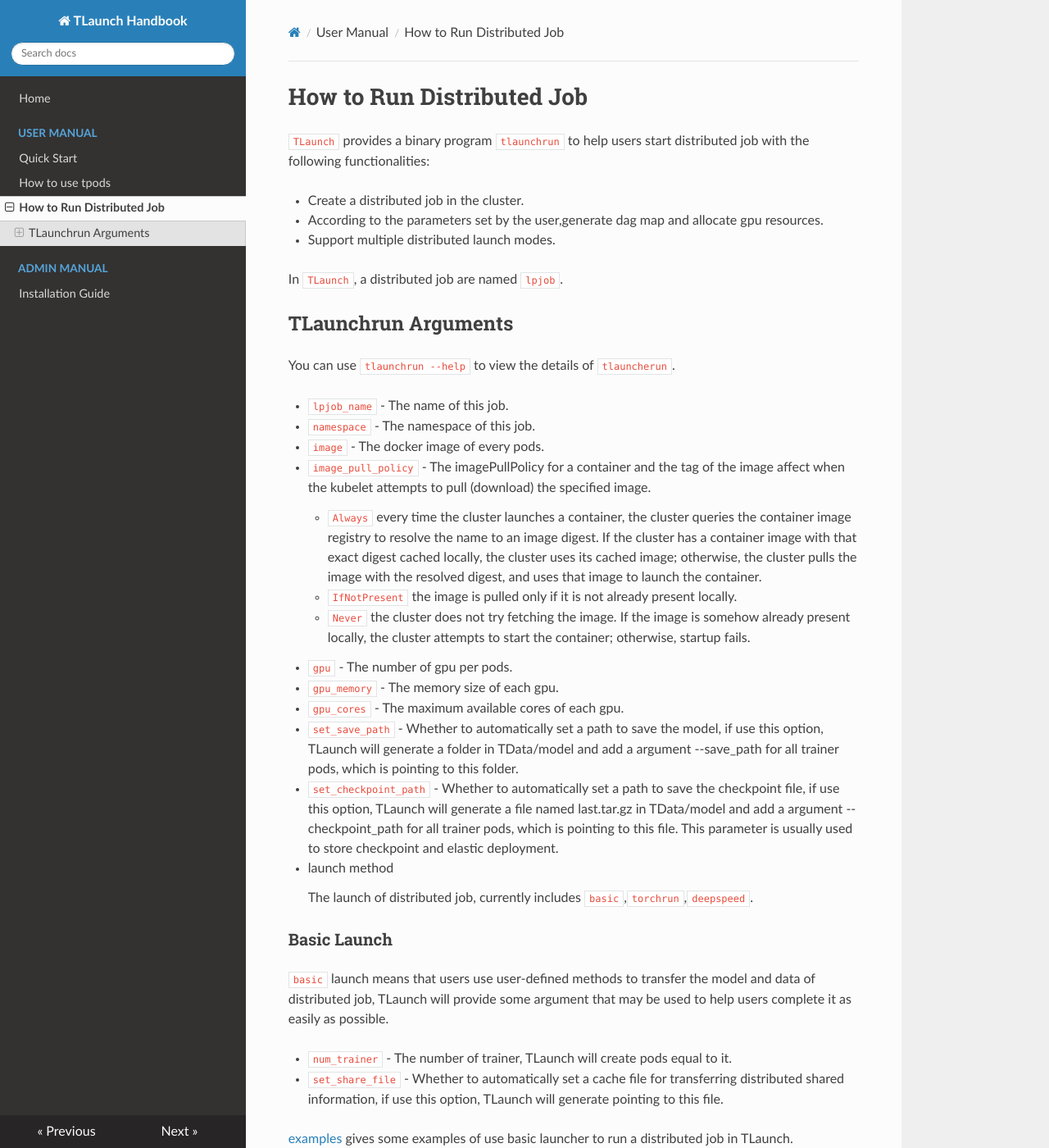
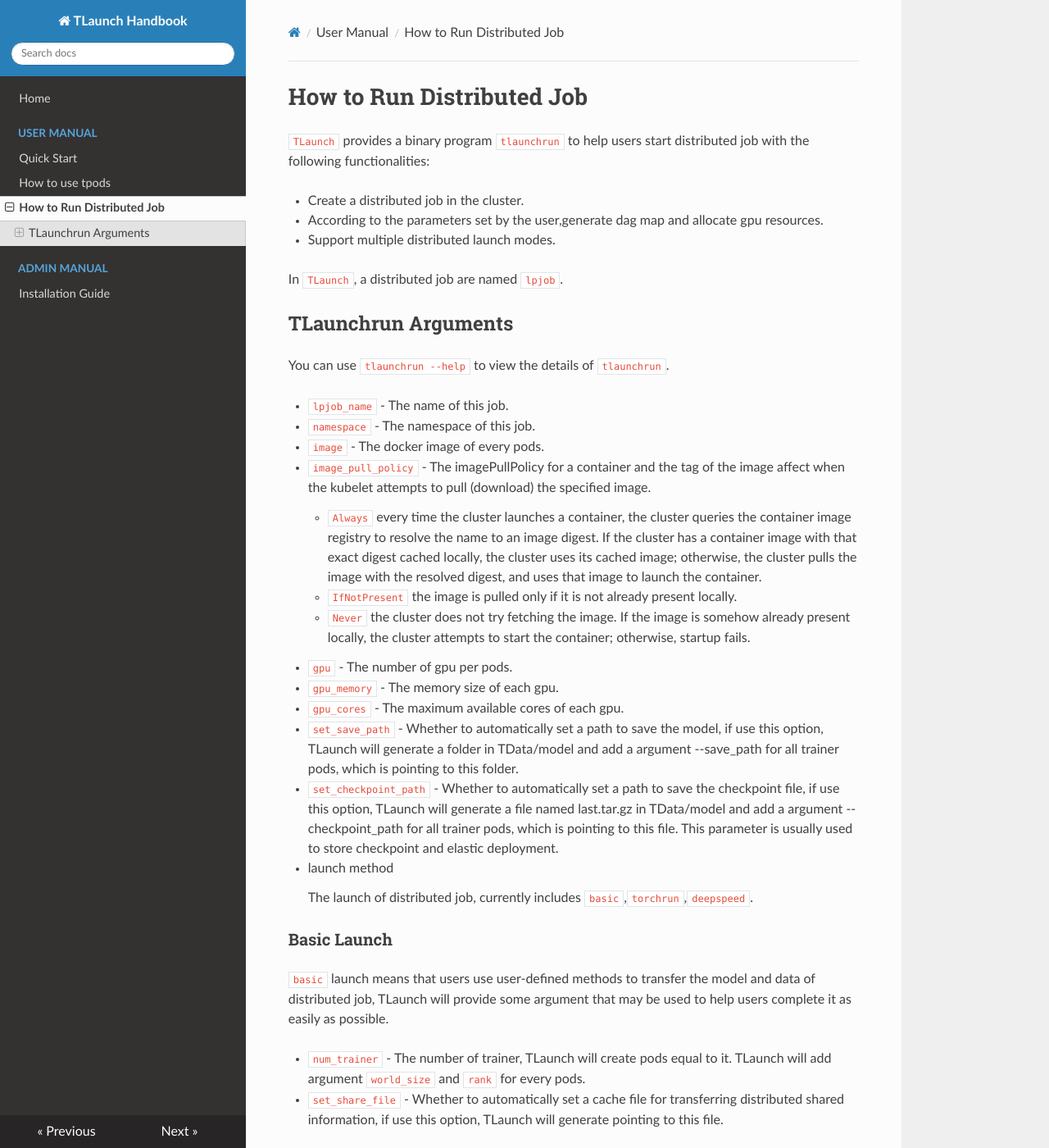
Before and after one commit to TARTRL/TLaunch, an MkDocs documentation site: the page built from docs/manual/cluster-user/how-to-run-distributed-job.md, in a window 1280 px wide and 1400 px high. Shown: the whole window at 82% size. Built offline with MkDocs 1.6.1, drawn with Linux system fonts in a browser that asks for light colours; nearby versions of some CDN libraries.

Commit message:
fix docs error

```diff
--- a/docs/manual/cluster-user/how-to-run-distributed-job.md
+++ b/docs/manual/cluster-user/how-to-run-distributed-job.md
@@ -9,7 +9,7 @@
 
 In ``TLaunch``, a distributed job are named ``lpjob``.
 ## TLaunchrun Arguments
-You can use ``tlaunchrun --help`` to view the details of ``tlauncherun``.
+You can use ``tlaunchrun --help`` to view the details of ``tlaunchrun``.
 
 - ``lpjob_name`` - The name of this job.
 
@@ -45,7 +45,7 @@
 ### Basic Launch
 ``basic`` launch means that users use user-defined methods to transfer the model and data of distributed job, TLaunch will provide some argument that may be used to help users complete it as easily as possible.
 
-- ``num_trainer`` - The number of trainer, TLaunch will create pods equal to it.
+- ``num_trainer`` - The number of trainer, TLaunch will create pods equal to it. TLaunch will add argument ``world_size`` and ``rank`` for every pods.
 
 - ``set_share_file`` - Whether to automatically set a cache file for transferring distributed shared information, if use this option, TLaunch will generate pointing to this file.
 
```
